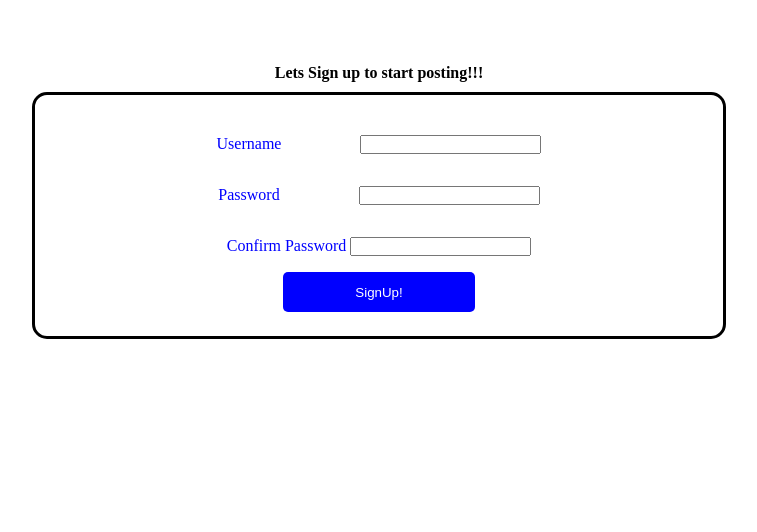
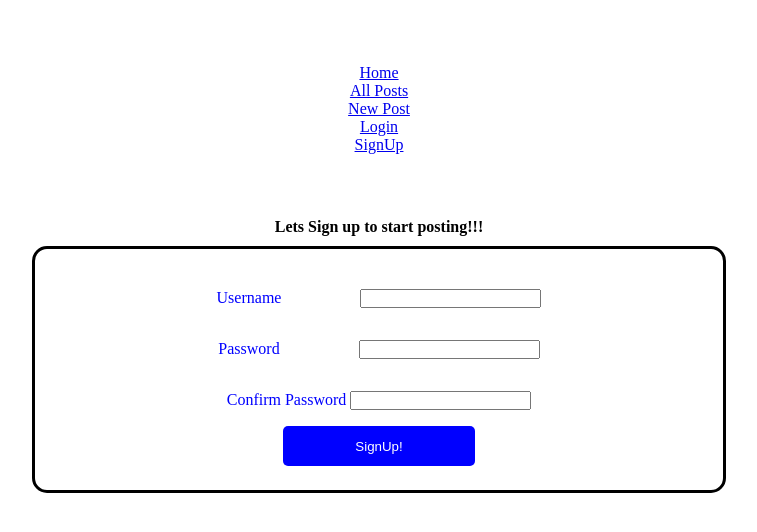
Before and after one commit to t3miLo/blogz, a Flask app: page /signup in a window 1280 px wide. Shown: the top 532 px of the page, without its empty margins (261-1018 px from the left). Run offline with Flask 2, Linux system fonts and the light colour scheme.

Commit message:
added allPost route and html

```diff
--- a/app.py
+++ b/app.py
@@ -1,5 +1,7 @@
 from flask import Flask, render_template, redirect, url_for, request, flash
+from flask_login import LoginManager, login_required, login_user, UserMixin
 from flask_sqlalchemy import SQLAlchemy
+
 
 app = Flask(__name__)
 app.config['DEBUG'] = True
@@ -8,8 +10,16 @@ app.config['SQLALCHEMY_DATABASE_URI'] = 'mysql+pymysql://blogz:Jeremiah@localhos
 app.config['SQLALCHEMY_ECHO'] = True
 db = SQLAlchemy(app)
 
+login_manager = LoginManager()
+login_manager.init_app(app)
 
-class User(db.Model):
+
+@login_manager.user_loader
+def load_user(user_id):
+    return User.query.get(user_id)
+
+
+class User(db.Model, UserMixin):
 
     id = db.Column(db.Integer, primary_key=True)
     username = db.Column(db.String(50))
@@ -37,7 +47,31 @@ class Post(db.Model):
 @app.route('/', methods=['GET', 'POST'])
 def home():
     title = 'Blogz Home'
-    return render_template('index.html', title=title)
+    users = User.query.all()
+
+    return render_template('index.html', title=title, users=users)
+
+
+@app.route('/allPosts', methods=['GET', 'POST'])
+def allPosts():
+    title = 'All Posts Blogz'
+    posts = Post.query.all()
+    print(posts)
+    posts.reverse()
+
+    return render_template('allPosts.html', title=title, posts=posts)
+
+
+@app.route('/newPost', methods=['GET', 'POST'])
+@login_required
+def newPost():
+    title = 'New Post Blogz'
+
+    # if request.method == 'POST':
+
+    # posts.reverse()
+
+    return render_template('allPosts.html', title=title)
 
 
 @app.route('/signup', methods=['GET', 'POST'])
@@ -49,18 +83,47 @@ def signup():
         password = request.form['password']
         confirm_password = request.form['confirmPassword']
 
+        exist = User.query.filter_by(username=username).first()
+
         if password != confirm_password:
             flash('Your password do not match, please try again', 'error')
 
         else:
-            # new_user = User(username, password)
-            # db.session.add(new_user)
-            # db.session.commit()
-            flash('You are now Sign Up!', 'success')
-            return redirect(url_for('home'))
+            if exist:
+                flash(
+                    'That username is already being used. Please Login or use a different one.', 'error')
+            else:
+                new_user = User(username, password)
+                db.session.add(new_user)
+                db.session.commit()
+                flash('You are now registered!', 'success')
+                return redirect(url_for('home'))
 
     return render_template('signup.html', title=title)
 
 
+@app.route('/login', methods=['GET', 'POST'])
+def login():
+    title = 'Login to Blogz'
+
+    if request.method == 'POST':
+        username = request.form['username']
+        password = request.form['password']
+        user = User.query.filter_by(username=username).first()
+        if user:
+            if user.password == password:
+                login_user(user)
+                flash('You have successfully login!', 'success')
+                return redirect(url_for('home'))
+            else:
+                flash('Please check you username / password and try again', 'error')
+        else:
+            print('User Does not exist')
+            flash(
+                'Sorry check the username or go to register to be able to login', 'error')
+
+    return render_template('login.html', title=title)
+
+
 if __name__ == '__main__':
     app.run()
--- a/templates/base.html
+++ b/templates/base.html
@@ -14,6 +14,17 @@
 </head>
 <body>
     <div class="container">
+        <div class="nav">
+            <ul class='navbar'>
+                <li><a href="{{url_for( 'home' ) }}">Home</a></li>
+                <li><a href="{{ url_for( 'allPosts') }}">All Posts</a></li>
+                <li><a href="{{ url_for('newPost') }}">New Post</a></li>
+                <li><a href="{{ url_for('login') }}">Login</a></li>
+                <li><a href="{{ url_for('signup') }}"> SignUp</a></li>
+            </ul>
+        </div>
+    </div>
+    <div class="container">
         <div class="errors">
         {% with messages = get_flashed_messages(with_categories=True) %}
             <ul>
```
Also changed, not shown: templates/allPosts.html (added, +16 -0 lines), templates/index.html (+10 -1 lines).
